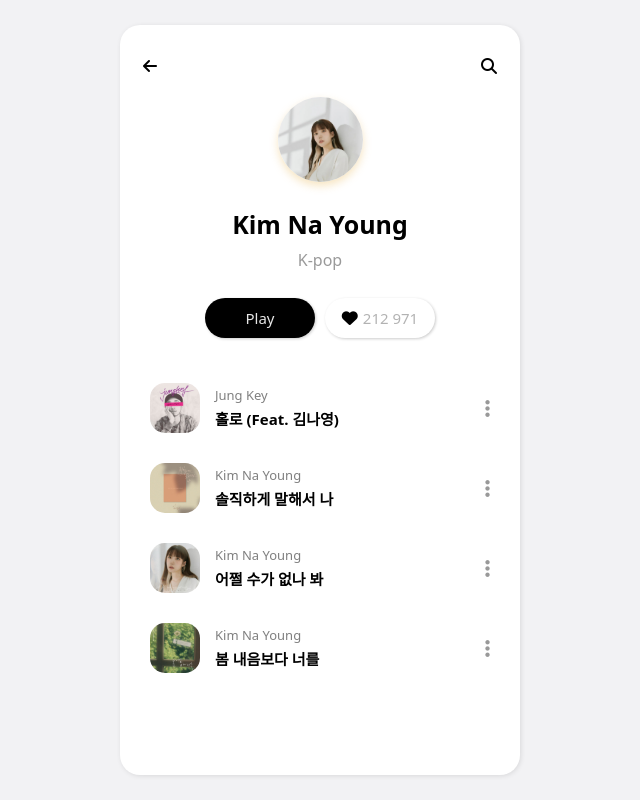
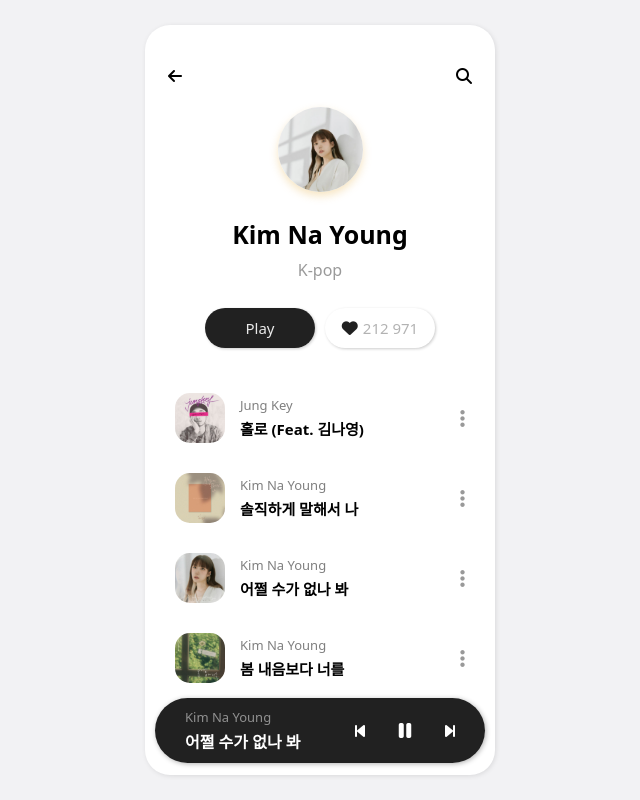
Before and after one commit to TheoLee021/HTML-CSS, a plain HTML site: page playlist/index.html in a window 1280 px wide. Shown: the whole page, without its empty margins (320-960 px from the left). Drawn offline with Linux system fonts and the light colour scheme.

Commit message:
Edit details

```diff
--- a/playlist/css/components/header.css
+++ b/playlist/css/components/header.css
@@ -3,6 +3,7 @@
     align-items: center;
 }
 .screen-header__icons {
+    margin-top: 10px;
     padding-top: 10px;
     display: flex;
     justify-content: space-between;
--- a/playlist/css/screens/profile.css
+++ b/playlist/css/screens/profile.css
@@ -30,7 +30,7 @@
 .profile__info__play {
     height: 40px;
     width: 110px;
-    background-color: black;
+    background-color: rgba(0, 0, 0, 0.87);
     border-radius: 30px;
     display: flex;
     align-items: center;
@@ -39,6 +39,7 @@
 }
 .profile__info__play span {
     font-size: 15px;
+    font-weight: 450;
     color: rgba(255, 255, 255, 0.9);
 }
 .profile__info__like {
@@ -53,8 +54,10 @@
 }
 .profile__info__like i {
     margin-right: 5px;
+    color: rgba(0, 0, 0, 0.87);
 }
 .profile__info__like span {
     color: rgba(0, 0, 0, 0.3);
     font-size: 15px;
+    font-weight: 500;
 }
--- a/playlist/css/styles.css
+++ b/playlist/css/styles.css
@@ -4,6 +4,7 @@
 /* Components */
 @import "components/header.css";
 @import "components/playlist.css";
+@import "components/control-box.css";
 
 /* Screens */
 @import "screens/profile.css";
@@ -20,7 +21,7 @@ body {
     font-family: system-ui, -apple-system, BlinkMacSystemFont, 'Segoe UI', Roboto, Oxygen, Ubuntu, Cantarell, 'Open Sans', 'Helvetica Neue', sans-serif;
     background-color: white;
     height: 750px;
-    width: 400px;
-    border-radius: 20px;
+    width: 350px;
+    border-radius: 25px;
     box-shadow: 1px 1px 5px rgba(0, 0, 0, 0.1);
 }
--- a/playlist/index.html
+++ b/playlist/index.html
@@ -91,6 +91,18 @@
         </div>
     </div>
 
+    <div class="control-box">
+        <div class="control-box__info">
+            <h5>Kim Na Young</h5>
+            <h4>어쩔 수가 없나 봐</h4>
+        </div>
+        <div class="control-box__icons">
+            <i class="fa-solid fa-backward-step"></i>
+            <i class="fa-solid fa-pause fa-lg"></i>
+            <i class="fa-solid fa-forward-step"></i>
+        </div>
+    </div>
+
     <script src="https://kit.fontawesome.com/b3f4de9307.js"
     crossorigin="anonymous"
     ></script>
```
